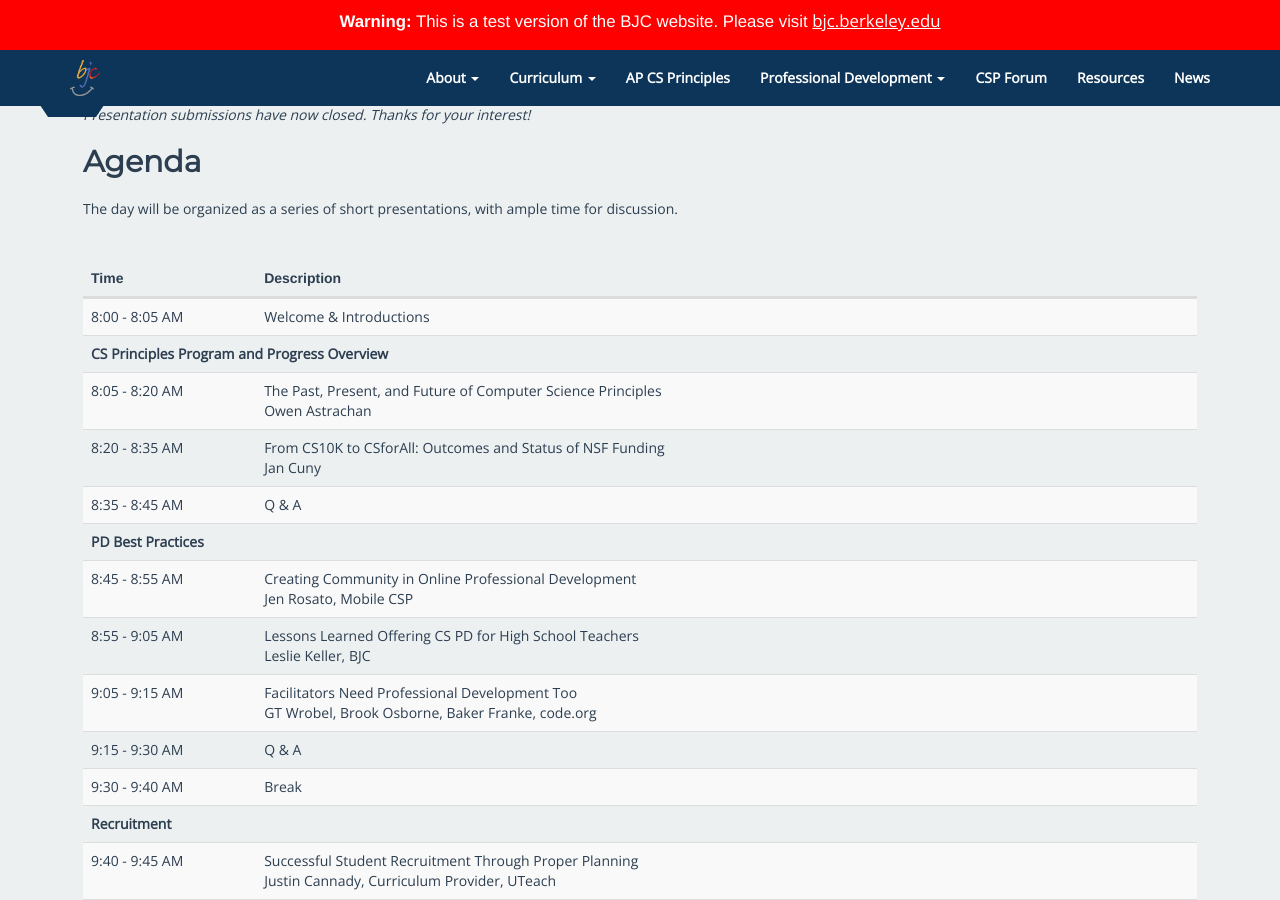
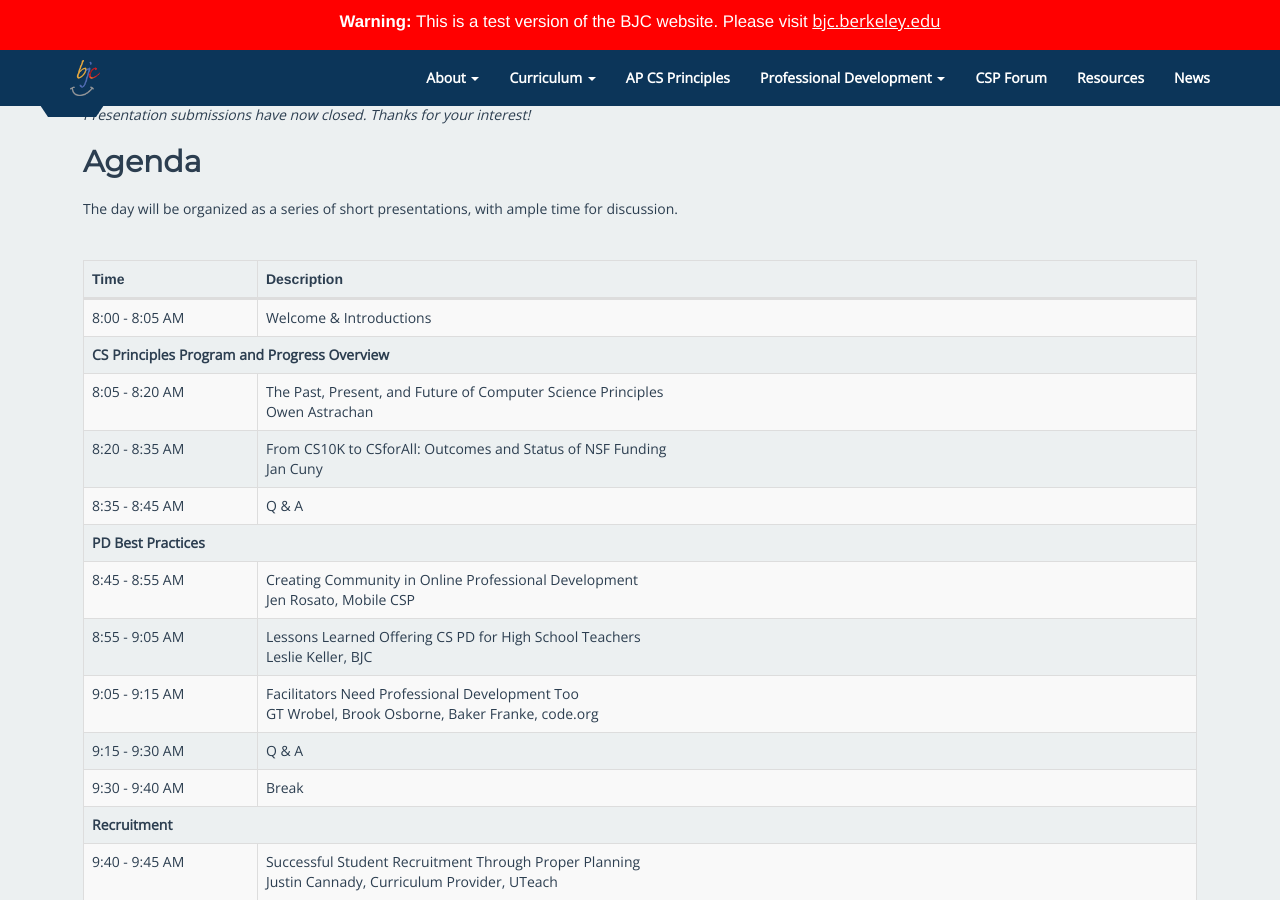
Before and after one commit to beautyjoy/beautyjoy.github.io, a Jekyll site: the page built from sigcse-csp-forum/index.md, in a window 1280 px wide and 900 px high, scrolled down 1131 px. Built offline with Jekyll 4.4.1, drawn with Linux system fonts in a browser that asks for light colours.

Commit message:
Borders?

```diff
--- a/sigcse-csp-forum/index.md
+++ b/sigcse-csp-forum/index.md
@@ -44,7 +44,7 @@
 
 <br>
 
-<table class="table table-striped">
+<table class="table table-striped table-bordered">
   <caption class="sr-only">Session Times and Titles</caption>
   <thead>
     <tr>
```
